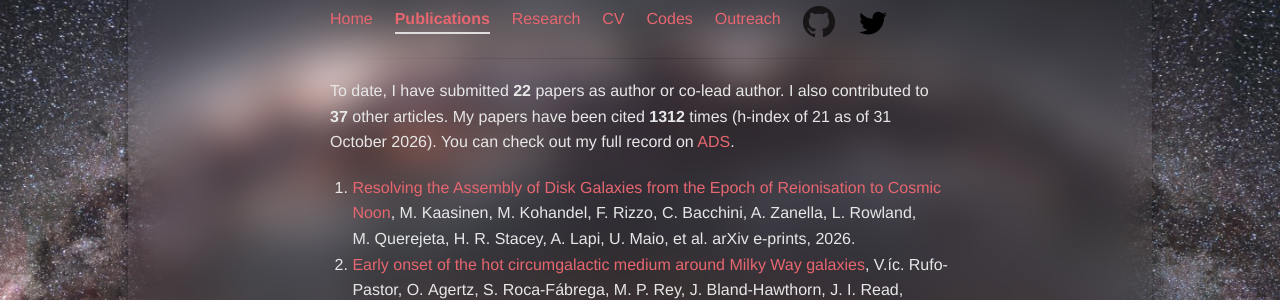
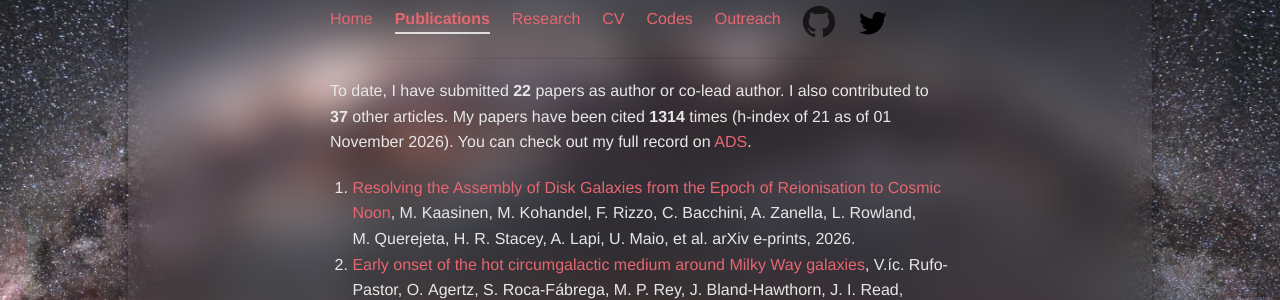
Before and after one commit to cphyc/cphyc.github.io, a Jekyll site: the page built from publications/index.html, in a window 1280 px wide and 900 px high. Shown: the part 169-469 px from the top of the window. Built offline with Jekyll 4.4.1, drawn with Linux system fonts in a browser that asks for light colours; nearby versions of some CDN libraries.

Commit message:
Update publications and CV [skip ci]
Automated update via GitHub Actions

```diff
--- a/publications/index.html
+++ b/publications/index.html
@@ -8,7 +8,7 @@ description: My Publications
 <p>
   To date, I have submitted <b>22</b> papers as author or co-lead author.
   I also contributed to <b>37</b> other articles.
-  My papers have been cited <b>1312</b> times (h-index of 21 as of 31 October 2026).
+  My papers have been cited <b>1314</b> times (h-index of 21 as of 01 November 2026).
   You can check out my full record on <a href="https://ui.adsabs.harvard.edu/search/q=((author%3A%22Cadiou%2C%20C%22))%20-bibstem%3A%22zndo%22%20collection%3Aastronomy&sort=date%20desc%2C%20bibcode%20desc&p_=0" target="_blank">ADS</a>.
 </p>
 <ol>
```
Also changed, not shown: 2 other files.
